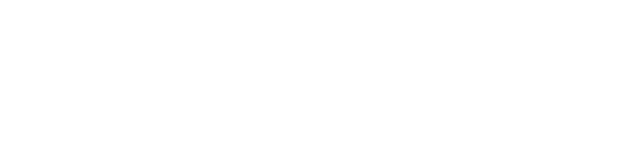
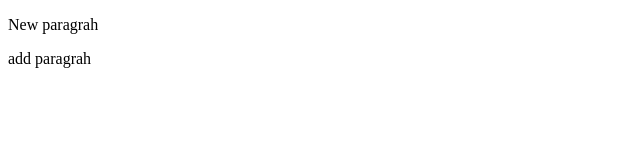
Before and after one commit to Banzaipj/my-website-oops, a plain HTML site: page index.html in a window 1280 px wide. Shown: the whole page, without its empty margins (0-640 px from the left). Drawn offline with Linux system fonts and the light colour scheme.

Commit message:
Add paragraphes

```diff
--- a/index.html
+++ b/index.html
@@ -5,6 +5,8 @@
     <title>My-website_oops</title>
   </head>
   <body>
+    <p> New paragrah</p>
+    <p> add paragrah</p>
 
   </body>
 </html>
```
